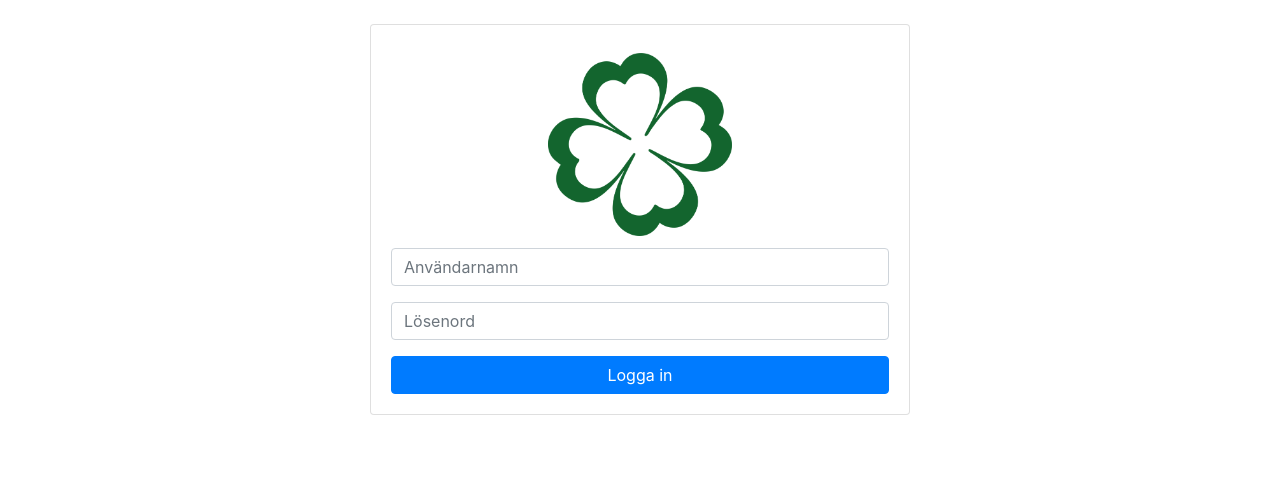
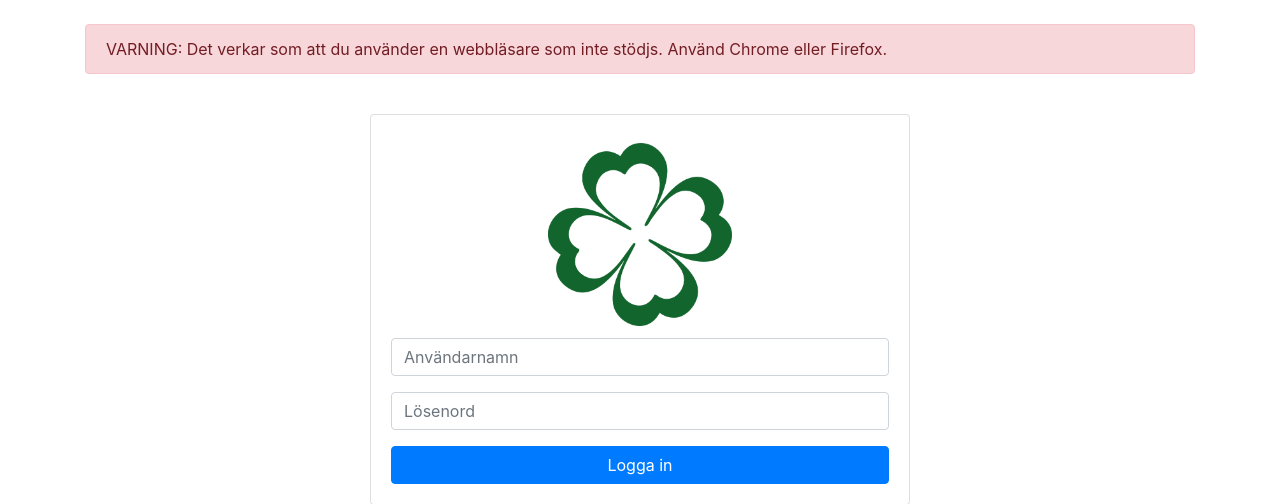
Before and after one commit to skmattias/cover, a Flask app: page /login in a window 1280 px wide. Shown: the top 504 px of the page. Run offline with Flask 2, Linux system fonts and the light colour scheme; data that the repository does not hold is empty; some libraries are stand-ins or nearby versions.

Commit message:
close #7

```diff
--- a/omslag/templates/login.html
+++ b/omslag/templates/login.html
@@ -46,6 +46,21 @@
     <script>
         window.onload = function() {
             $('.alert').alert()
+
+            // Check browser.
+            var chrome = navigator.userAgent.indexOf("Chrome") !== -1;
+            var firefox = navigator.userAgent.indexOf("Firefox") !== -1;
+
+            if (!(firefox)) {
+                $("body").prepend(`
+                <br/>
+                <div class="container">
+                    <div class="alert alert-danger" role="alert">
+                        VARNING: Det verkar som att du använder en webbläsare som inte stödjs. Använd Chrome eller Firefox.
+                    </div>
+                </div>
+                `);
+            }
         }
 
         function failLogin() {
```
Also changed, not shown: omslag/templates/index.html (+15 -0 lines).
